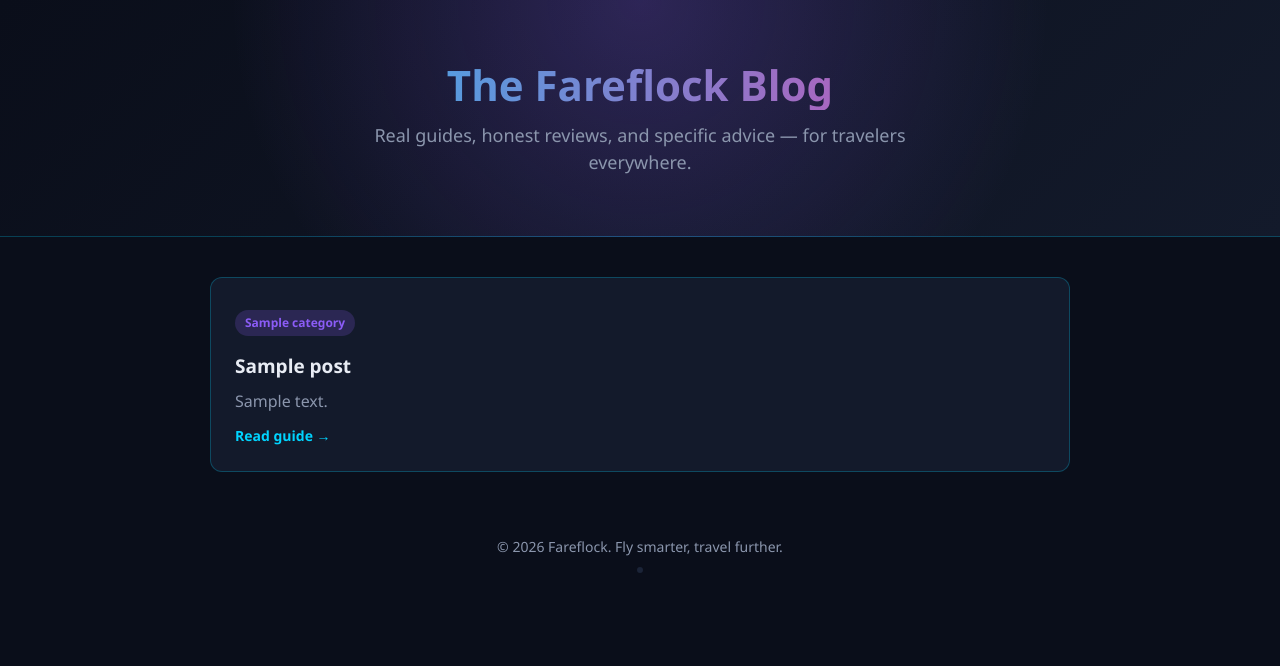
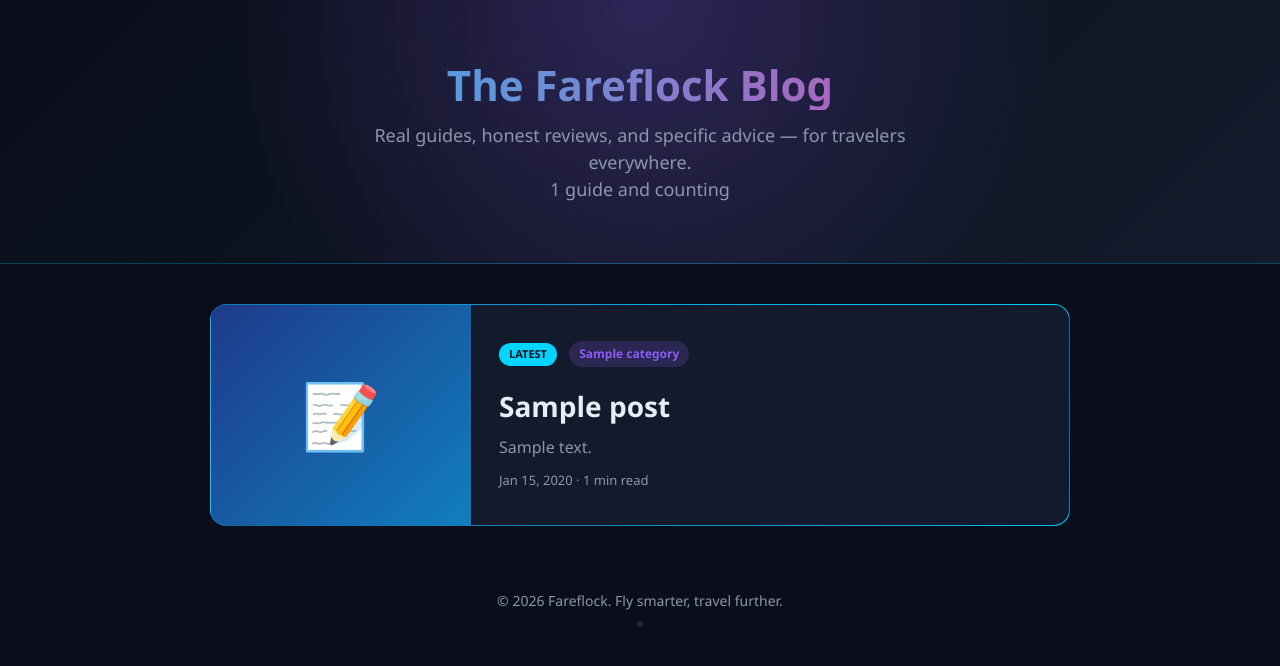
Before and after one commit to musangipeter38-coder/fareflock, a Flask app: page /blog in a window 1280 px wide. Shown: the part 66-732 px from the top of the page. Run offline with Flask 3, Linux system fonts and the light colour scheme; tables that the repository leaves empty hold one stand-in row (values such as "Sample post"); some libraries are stand-ins or nearby versions.

Commit message:
Redesign blog with featured post, reading time, category visuals

```diff
--- a/app.py
+++ b/app.py
@@ -23,7 +23,7 @@ login_manager = LoginManager()
 login_manager.init_app(app)
 login_manager.login_view = 'login'
 
-SITE_URL = os.environ.get('SITE_URL', 'https://fareflock.onrender.com')
+SITE_URL = os.environ.get('SITE_URL', 'https://fareflock.com')
 WHATSAPP_NUMBER = os.environ.get('WHATSAPP_NUMBER', '')
 
 SERVICE_CATEGORIES = [
@@ -33,6 +33,15 @@ SERVICE_CATEGORIES = [
     {'slug': 'car-rentals', 'name': 'Car & Bike Rentals', 'icon': '🚗', 'placement': 'category_car_rentals', 'route': None},
     {'slug': 'other', 'name': 'Other', 'icon': '🔘', 'placement': 'category_other', 'route': None},
     {'slug': 'sim-cards', 'name': 'SIM Cards', 'icon': '📶', 'placement': 'category_sim_cards', 'route': None},
+]
+
+BLOG_VISUALS = [
+    {'match': 'flight', 'icon': '✈️', 'gradient': 'grad-blue'},
+    {'match': 'hotel', 'icon': '🛏️', 'gradient': 'grad-purple'},
+    {'match': 'tour', 'icon': '🚶', 'gradient': 'grad-teal'},
+    {'match': 'guide', 'icon': '🧭', 'gradient': 'grad-blue'},
+    {'match': 'review', 'icon': '⭐', 'gradient': 'grad-pink'},
+    {'match': 'visa', 'icon': '🛂', 'gradient': 'grad-teal'},
 ]
 
 
@@ -57,10 +66,27 @@ def asset_version(filename):
         return '1'
 
 
+def post_visual(post):
+    name = (post.category.name.lower() if post.category else '')
+    for v in BLOG_VISUALS:
+        if v['match'] in name:
+            return v
+    return {'icon': '📝', 'gradient': 'grad-blue'}
+
+
+def reading_time(body):
+    text_only = re.sub(r'<[^>]+>', ' ', body or '')
+    words = len(text_only.split())
+    minutes = max(1, round(words / 200))
+    return minutes
+
+
 app.jinja_env.globals['SERVICE_CATEGORIES'] = SERVICE_CATEGORIES
 app.jinja_env.globals['category_url'] = category_url
 app.jinja_env.globals['asset_version'] = asset_version
 app.jinja_env.globals['WHATSAPP_NUMBER'] = WHATSAPP_NUMBER
+app.jinja_env.globals['post_visual'] = post_visual
+app.jinja_env.globals['reading_time'] = reading_time
 
 
 @login_manager.user_loader
@@ -114,8 +140,6 @@ app.jinja_env.filters['widget_srcdoc'] = widget_srcdoc
 
 @app.after_request
 def add_cache_headers(response):
-    # Lets prefetched/hovered pages actually get reused by the browser
-    # instead of being re-downloaded on click. Admin pages stay uncached.
     if response.status_code == 200 and not request.path.startswith('/admin'):
         if response.content_type and 'text/html' in response.content_type:
             response.headers['Cache-Control'] = 'private, max-age=60'
@@ -187,8 +211,10 @@ def all_tips():
 @app.route('/blog')
 def blog():
     posts = Post.query.filter_by(published=True).order_by(Post.created_at.desc()).all()
+    featured = posts[0] if posts else None
+    rest = posts[1:] if len(posts) > 1 else []
     return render_template(
-        'blog.html', posts=posts,
+        'blog.html', featured=featured, posts=rest, total_count=len(posts),
         meta_title='Blog — Fareflock',
         meta_description='Guides, deals, and honest travel advice from Fareflock.'
     )
--- a/static/css/style.css
+++ b/static/css/style.css
@@ -388,3 +388,101 @@ button, .btn-primary {
     .chat-widget { width: calc(100vw - 32px); right: 16px; }
     .whatsapp-fab, .chat-fab { width: 46px; height: 46px; }
 }
+.blog-count { margin-top: 12px; font-size: 14px; color: var(--electric-blue); }
+
+.grad-blue { background: linear-gradient(135deg, #1E3A8A, #00D4FF); }
+.grad-purple { background: linear-gradient(135deg, #4C1D95, #8B5CF6); }
+.grad-teal { background: linear-gradient(135deg, #134E4A, #2DD4BF); }
+.grad-pink { background: linear-gradient(135deg, #831843, #FF2E9F); }
+
+.featured-post {
+    display: grid;
+    grid-template-columns: 260px 1fr;
+    gap: 0;
+    border-radius: 16px;
+    overflow: hidden;
+    text-decoration: none;
+    color: var(--text-light);
+    border: 1px solid var(--border-glow);
+    margin-bottom: 32px;
+    transition: transform 0.2s, border-color 0.2s;
+}
+.featured-post:hover { transform: translateY(-2px); border-color: var(--electric-blue); }
+.featured-post-visual {
+    display: flex;
+    align-items: center;
+    justify-content: center;
+    font-size: 64px;
+    min-height: 220px;
+}
+.featured-post-body { padding: 28px; background: var(--bg-panel); }
+.featured-badge {
+    display: inline-block;
+    background: var(--electric-blue);
+    color: #0A0E1A;
+    font-size: 11px;
+    font-weight: 700;
+    text-transform: uppercase;
+    padding: 3px 10px;
+    border-radius: 20px;
+    margin-right: 8px;
+}
+.featured-post-body h2 { font-size: clamp(20px, 4vw, 28px); margin: 10px 0 8px; }
+.featured-post-body p { color: var(--text-muted); margin-bottom: 12px; }
+
+.blog-grid {
+    display: grid;
+    grid-template-columns: repeat(auto-fit, minmax(280px, 1fr));
+    gap: 20px;
+}
+.blog-card {
+    display: flex;
+    flex-direction: column;
+    border-radius: 14px;
+    overflow: hidden;
+    text-decoration: none;
+    color: var(--text-light);
+    border: 1px solid var(--border-glow);
+    background: var(--bg-panel);
+    transition: transform 0.2s, border-color 0.2s;
+}
+.blog-card:hover { transform: translateY(-3px); border-color: var(--electric-blue); }
+.blog-card-visual {
+    display: flex;
+    align-items: center;
+    justify-content: center;
+    font-size: 40px;
+    height: 120px;
+}
+.blog-card-body { padding: 18px; }
+.blog-card-body h3 { font-size: 17px; margin: 8px 0 6px; }
+.blog-card-body p { color: var(--text-muted); font-size: 14px; margin-bottom: 10px; }
+
+.post-meta { display: block; color: var(--text-muted); font-size: 13px; }
+
+.post-banner {
+    height: 200px;
+    display: flex;
+    align-items: center;
+    justify-content: center;
+}
+.post-banner-icon { font-size: 72px; }
+
+.breadcrumb { font-size: 13px; color: var(--text-muted); margin-bottom: 14px; }
+.breadcrumb a { color: var(--electric-blue); text-decoration: none; }
+.breadcrumb span { color: var(--text-light); }
+
+.post-detail h1 { margin: 10px 0 8px; }
+.post-body { max-width: 700px; }
+.post-body p { margin-bottom: 16px; }
+.post-body h2, .post-body h3 { margin: 28px 0 12px; color: var(--electric-blue); }
+.post-body ul, .post-body ol { margin: 0 0 16px 20px; }
+.post-body a { color: var(--electric-blue); }
+
+.related-posts { max-width: 900px; }
+.related-posts h2 { margin-bottom: 16px; }
+
+@media (max-width: 640px) {
+    .featured-post { grid-template-columns: 1fr; }
+    .featured-post-visual { min-height: 140px; font-size: 48px; }
+}
--- a/templates/blog.html
+++ b/templates/blog.html
@@ -4,22 +4,45 @@
 <section class="page-hero">
     <h1>The Fareflock Blog</h1>
     <p>Real guides, honest reviews, and specific advice — for travelers everywhere.</p>
+    {% if total_count %}
+    <p class="blog-count">{{ total_count }} guide{{ 's' if total_count != 1 else '' }} and counting</p>
+    {% endif %}
 </section>
 
 <section class="blog-list">
+    {% if featured %}
+    {% set v = post_visual(featured) %}
+    <a href="{{ url_for('post_detail', slug=featured.slug) }}" class="featured-post {{ v.gradient }}">
+        <div class="featured-post-visual">{{ v.icon }}</div>
+        <div class="featured-post-body">
+            <span class="featured-badge">Latest</span>
+            {% if featured.category %}<span class="category-tag">{{ featured.category.name }}</span>{% endif %}
+            <h2>{{ featured.title }}</h2>
+            <p>{{ featured.meta_description }}</p>
+            <span class="post-meta">{{ featured.created_at.strftime('%b %d, %Y') }} · {{ reading_time(featured.body) }} min read</span>
+        </div>
+    </a>
+    {% endif %}
+
     {% if posts %}
+    <div class="blog-grid">
         {% for post in posts %}
-            <article class="post-card">
+        {% set v = post_visual(post) %}
+        <a href="{{ url_for('post_detail', slug=post.slug) }}" class="blog-card">
+            <div class="blog-card-visual {{ v.gradient }}">{{ v.icon }}</div>
+            <div class="blog-card-body">
                 {% if post.category %}<span class="category-tag">{{ post.category.name }}</span>{% endif %}
-                <h3><a href="{{ url_for('post_detail', slug=post.slug) }}">{{ post.title }}</a></h3>
+                <h3>{{ post.title }}</h3>
                 <p>{{ post.meta_description }}</p>
-                <a href="{{ url_for('post_detail', slug=post.slug) }}" class="tips-see-all">Read guide →</a>
-            </article>
+                <span class="post-meta">{{ post.created_at.strftime('%b %d, %Y') }} · {{ reading_time(post.body) }} min read</span>
+            </div>
+        </a>
         {% endfor %}
-    {% else %}
-        <div class="widget-placeholder">
-            <p>We're writing our first guides now — check back soon for real, specific travel advice.</p>
-        </div>
+    </div>
+    {% elif not featured %}
+    <div class="widget-placeholder">
+        <p>We're writing our first guides now — check back soon for real, specific travel advice.</p>
+    </div>
     {% endif %}
 </section>
 {% endblock %}
```
Also changed, not shown: templates/post.html (+26 -5 lines).
